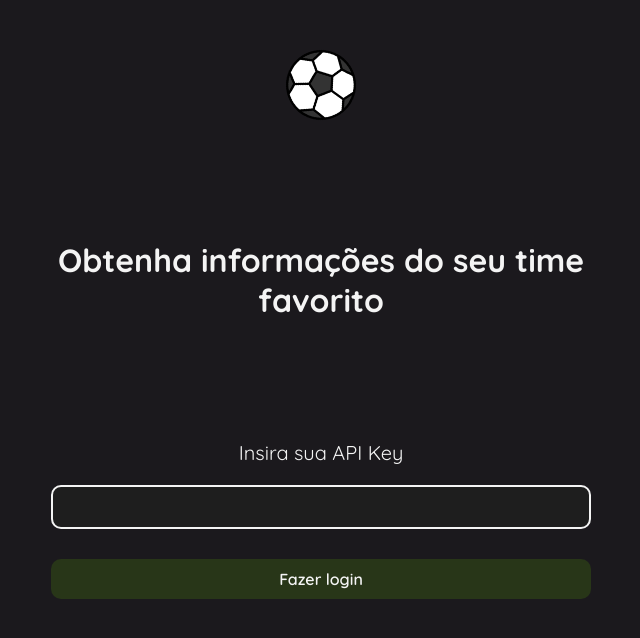
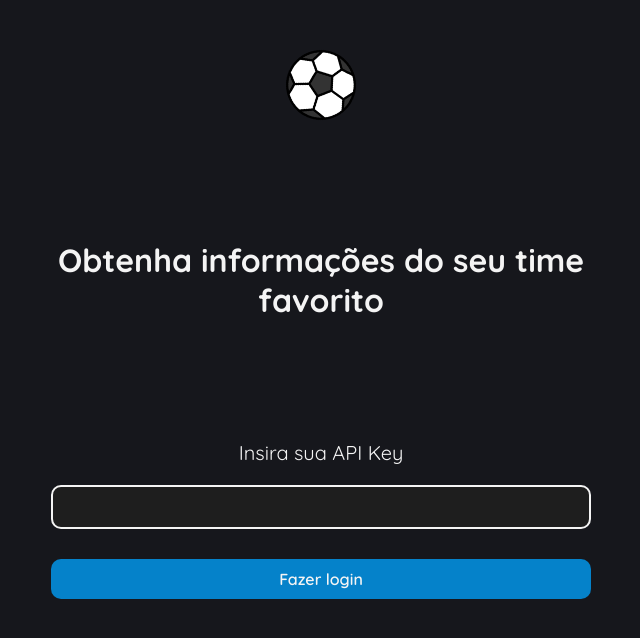
Before and after one commit to HenriqueContini/meu_time, a React (Vite) app: page / in a window 1280 px wide. Shown: the top 638 px of the page, without its empty margins (319-959 px from the left). Built offline with nearby package versions, Linux system fonts and the light colour scheme.

Commit message:
Refactor: New colors

```diff
--- a/src/components/Header/Header.module.css
+++ b/src/components/Header/Header.module.css
@@ -2,7 +2,7 @@
   padding: 20px;
   display: flex;
   justify-content: center;
-  background-color: var(--dark-gray);
+  background-color: var(--secondary-color);
 }
 
 .img {
--- a/src/index.css
+++ b/src/index.css
@@ -1,12 +1,12 @@
 @import url('https://fonts.googleapis.com/css2?family=Quicksand:wght@400;600;700&display=swap');
 
 :root {
-  --main-color: #283618;
-  --secondary-color: #606c38;
+  --main-color: #0582ca;
+  --secondary-color: #003554;
   --white: #F4F4F4;
   --gray: #726F6F;
   --dark-gray: #1E1E1E;
-  --black: #1B191D;
+  --black: #16171C;
 
   --font: 'Quicksand', sans-serif;
 }
--- a/src/pages/Home/Home.module.css
+++ b/src/pages/Home/Home.module.css
@@ -6,6 +6,10 @@
   color: var(--white);
   font-size: 1.5rem;
   text-align: center;
+}
+
+.title span {
+  color: var(--main-color);
 }
 
 .filter {
--- a/src/pages/Home/index.tsx
+++ b/src/pages/Home/index.tsx
@@ -24,7 +24,7 @@ export default function Home() {
     <>
       <Header />
       <main className={styles.home}>
-        <h1 className={styles.title}>Busque por um time</h1>
+        <h1 className={styles.title}>Busque por um <span>time</span></h1>
         <div className={styles.filter}>
           <CountrySelect country={country} setCountry={setCountry} />
           <SeasonSelect season={season} setSeason={setSeason} />
```
